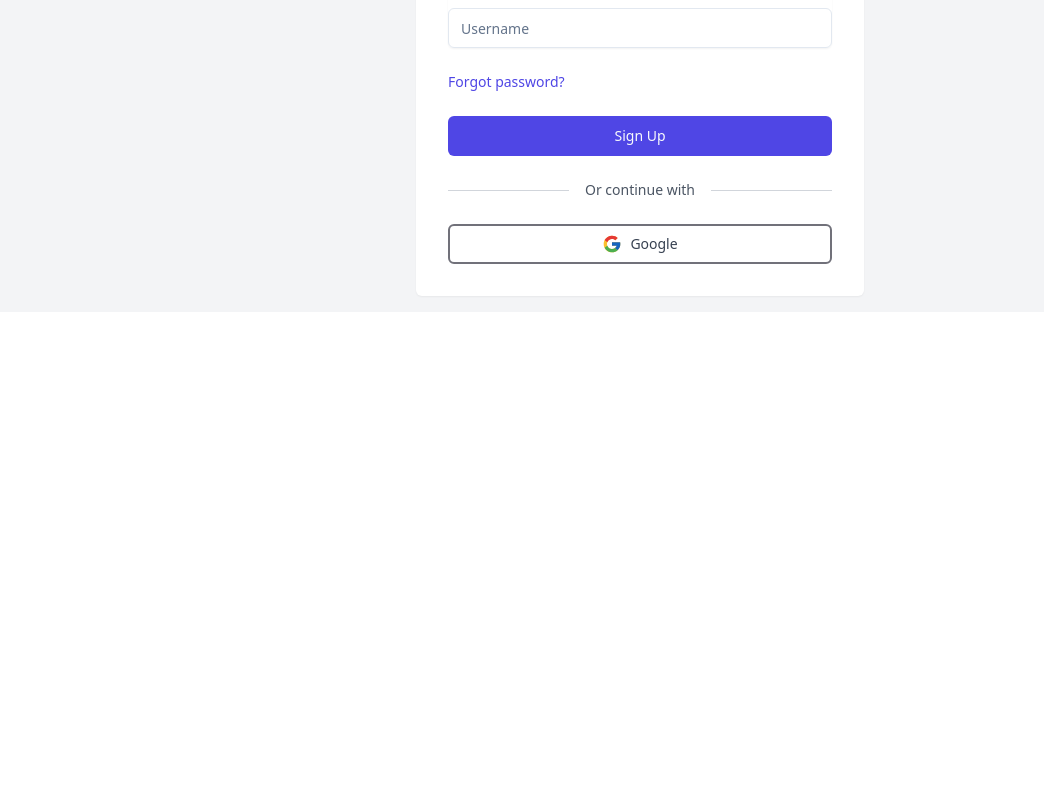
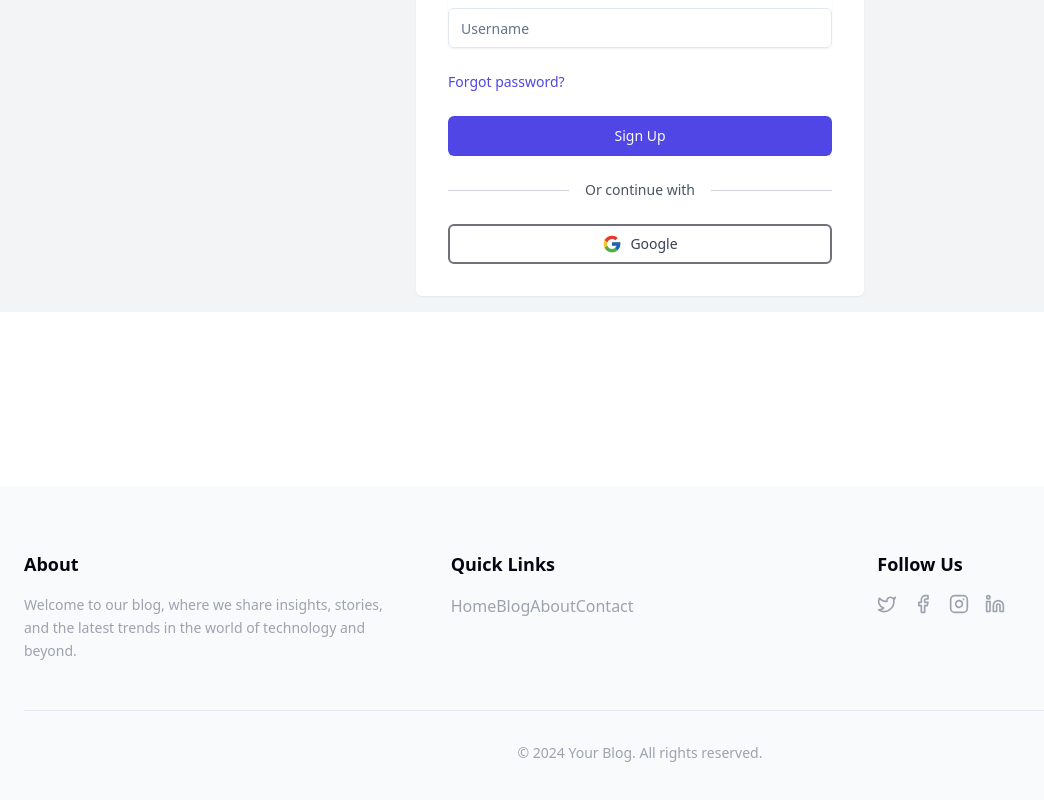
Before and after one commit to RisvanBCA2022/Scribeway, a React (Vite) app in the folder client/: page /sign-up in a window 1280 px wide. Shown: the part 442-1242 px from the top of the page, without its empty margins (0-1044 px from the left). Before the commit the page ends 800 px from the top, so only its background shows below. Built offline with nearby package versions, Linux system fonts and the light colour scheme.

Commit message:
Created Footer component

```diff
--- a/client/src/App.jsx
+++ b/client/src/App.jsx
@@ -8,6 +8,7 @@ import Projects from "./pages/Projects"
 import Header from "./components/Navbar"
 import { ThemeProvider } from "./components/themeprovider"
 import { Toaster } from "react-hot-toast"
+import Footer from "./components/Footer"
 
 
 function App() {
@@ -24,6 +25,7 @@ function App() {
       <Route path="/projects" element={<Projects />} />
 
     </Routes>
+    <Footer />
     </BrowserRouter>
     <Toaster />
 
--- /dev/null
+++ b/client/src/components/Footer.jsx
@@ -0,0 +1,61 @@
+import { Facebook, Instagram, Linkedin, Twitter } from 'lucide-react'
+import React from 'react'
+import { Link } from 'react-router-dom'
+
+
+const Footer = () => {
+  return (
+    <footer className="w-full bg-gray-50 text-gray-400 dark:bg-gray-900 py-12 md:py-16">
+    <div className="container mx-auto px-4 md:px-6">
+      <div className="grid grid-cols-1 md:grid-cols-3 gap-8 md:gap-12">
+        <div className="space-y-4">
+          <h4 className="text-lg font-semibold text-gray-950 dark:text-gray-300 ">About</h4>
+          <p className="text-sm leading-relaxed">
+            Welcome to our blog, where we share insights, stories, and the latest trends in the world of technology
+            and beyond.
+          </p>
+        </div>
+        <div className="space-y-4">
+          <h4 className="text-lg font-semibold text-gray-950 dark:text-gray-300">Quick Links</h4>
+          <nav className="space-y-2">
+            <Link className="hover:text-gray-50 transition-colors" href="#">
+              Home
+            </Link>
+            <Link className="hover:text-gray-50 transition-colors" href="#">
+              Blog
+            </Link>
+            <Link className="hover:text-gray-50 transition-colors" href="#">
+              About
+            </Link>
+            <Link className="hover:text-gray-50 transition-colors" href="#">
+              Contact
+            </Link>
+          </nav>
+        </div>
+        <div className="space-y-4">
+          <h4 className="text-lg font-semibold text-gray-950 dark:text-gray-300">Follow Us</h4>
+          <div className="flex items-center space-x-4">
+            <Link className="hover:text-gray-50 transition-colors" href="#">
+              <Twitter className="h-5 w-5" />
+            </Link>
+            <Link className="hover:text-gray-50 transition-colors" href="#">
+              <Facebook className="h-5 w-5" />
+            </Link>
+            <Link className="hover:text-gray-50 transition-colors" href="#">
+              <Instagram className="h-5 w-5" />
+            </Link>
+            <Link className="hover:text-gray-50 transition-colors" href="#">
+              <Linkedin className="h-5 w-5" />
+            </Link>
+          </div>
+        </div>
+      </div>
+      <div className="mt-12 border-t pt-8 text-center text-sm dark:border-gray-800">
+        <p>© {new Date().getFullYear()} Your Blog. All rights reserved.</p>
+      </div>
+    </div>
+  </footer>
+  )
+}
+
+export default Footer
--- a/client/src/pages/Signup.jsx
+++ b/client/src/pages/Signup.jsx
@@ -48,6 +48,7 @@ export default function Signup() {
 
   };
   return (
+    <div className="min-h-[100vh]">
     <div className="flex max-h-screen items-center justify-center bg-gray-100 dark:bg-slate-950 p-4 mt-16">
       <div className="w-full max-w-md space-y-8">
         <div className="flex justify-center">
@@ -129,6 +130,8 @@ export default function Signup() {
         </div>
       </div>
     </div>
+    </div>
+
   );
 }
 
```
